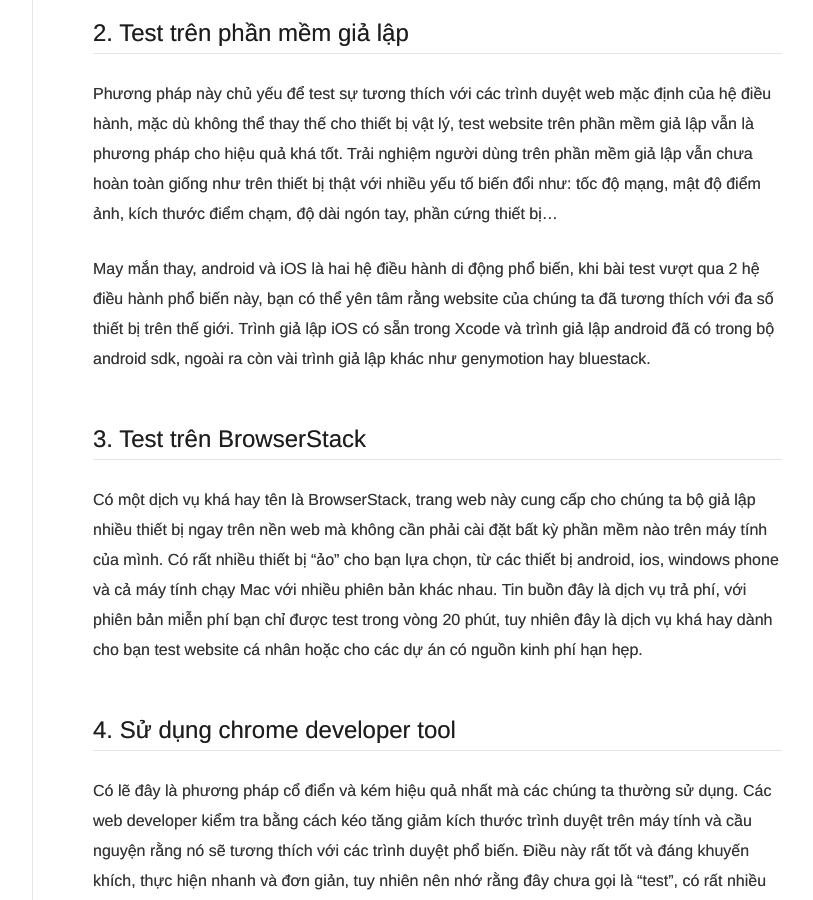
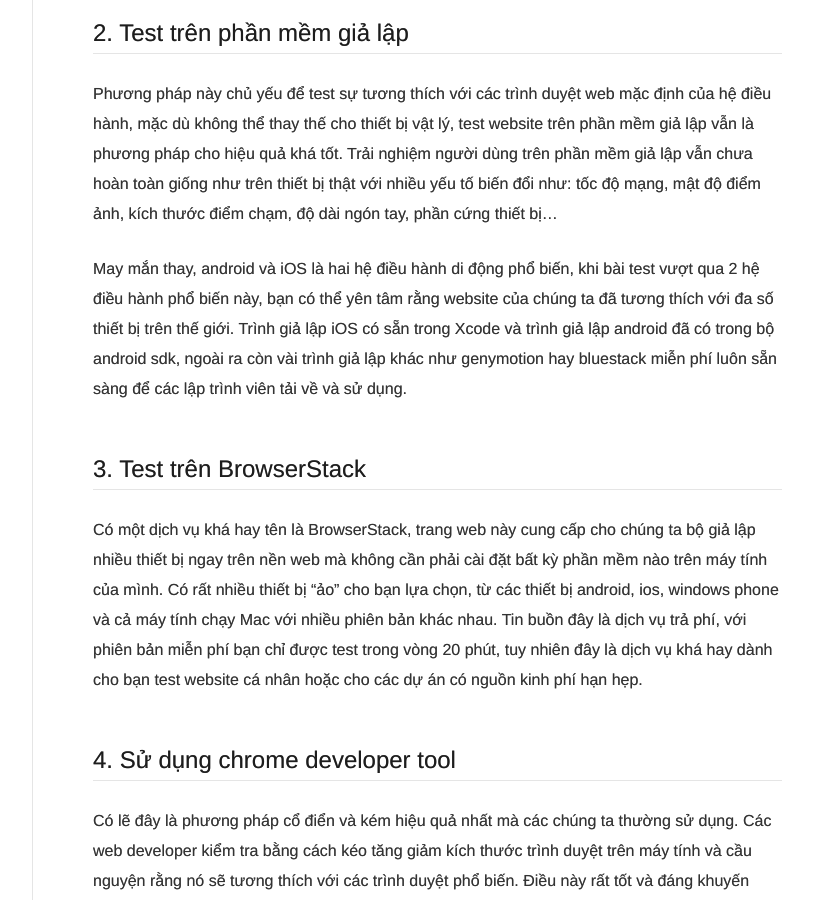
Before and after one commit to nguyentest/laptrinhcuocsong, a Jekyll site: the page built from _posts/2017-03-28-test-website-tren-thiet-bi-di-dong-nhu-the-nao.md, in a window 1280 px wide and 900 px high, scrolled down 1263 px. Shown: the whole window, without its empty margins (358-1171 px from the left). Built offline with Jekyll 4.4.1, drawn with Linux system fonts in a browser that asks for light colours.

Commit message:
Update 2017-03-28-test-website-tren-thiet-bi-di-dong-nhu-the-nao.md

```diff
--- a/_posts/2017-03-28-test-website-tren-thiet-bi-di-dong-nhu-the-nao.md
+++ b/_posts/2017-03-28-test-website-tren-thiet-bi-di-dong-nhu-the-nao.md
@@ -27,7 +27,7 @@ Trong điều kiện lý tưởng, trang web sẽ được test trên mọi thi
 
 Phương pháp này chủ yếu để test sự tương thích với các trình duyệt web mặc định của hệ điều hành, mặc dù không thể thay thế cho thiết bị vật lý, test website trên phần mềm giả lập vẫn là phương pháp cho hiệu quả khá tốt. Trải nghiệm người dùng trên phần mềm giả lập vẫn chưa hoàn toàn giống như trên thiết bị thật với nhiều yếu tố biến đổi như: tốc độ mạng, mật độ điểm ảnh, kích thước điểm chạm, độ dài ngón tay, phần cứng thiết bị...
 
-May mắn thay, android và iOS là hai hệ điều hành di động phổ biến, khi bài test vượt qua 2 hệ điều hành phổ biến này, bạn có thể yên tâm rằng website của chúng ta đã tương thích với đa số thiết bị trên thế giới. Trình giả lập iOS có sẵn trong Xcode và trình giả lập android đã có trong bộ android sdk, ngoài ra còn vài trình giả lập khác như genymotion hay bluestack.
+May mắn thay, android và iOS là hai hệ điều hành di động phổ biến, khi bài test vượt qua 2 hệ điều hành phổ biến này, bạn có thể yên tâm rằng website của chúng ta đã tương thích với đa số thiết bị trên thế giới. Trình giả lập iOS có sẵn trong Xcode và trình giả lập android đã có trong bộ android sdk, ngoài ra còn vài trình giả lập khác như genymotion hay bluestack miễn phí luôn sẵn sàng để các lập trình viên tải về và sử dụng.
 
 ## 3. Test trên BrowserStack
 
```
